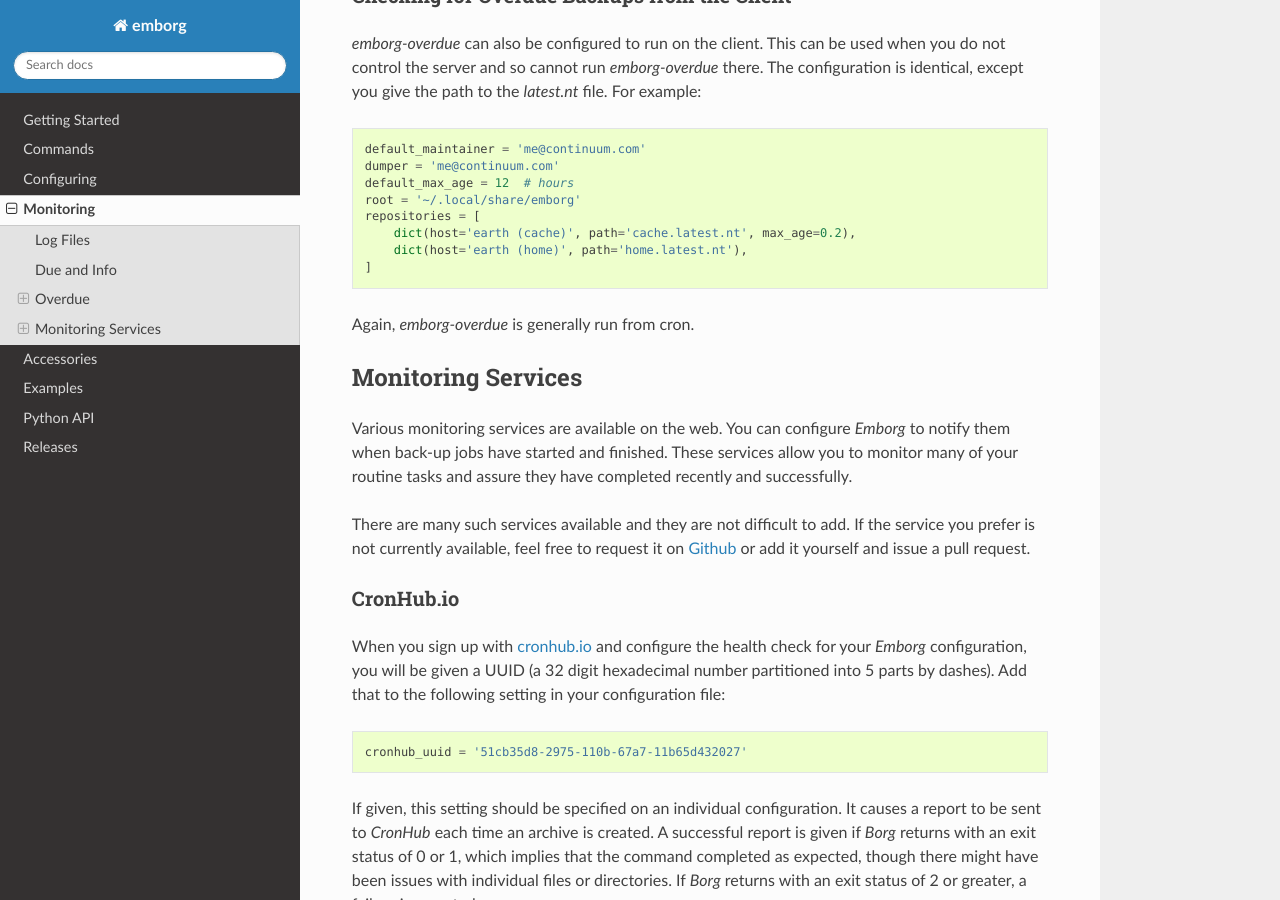
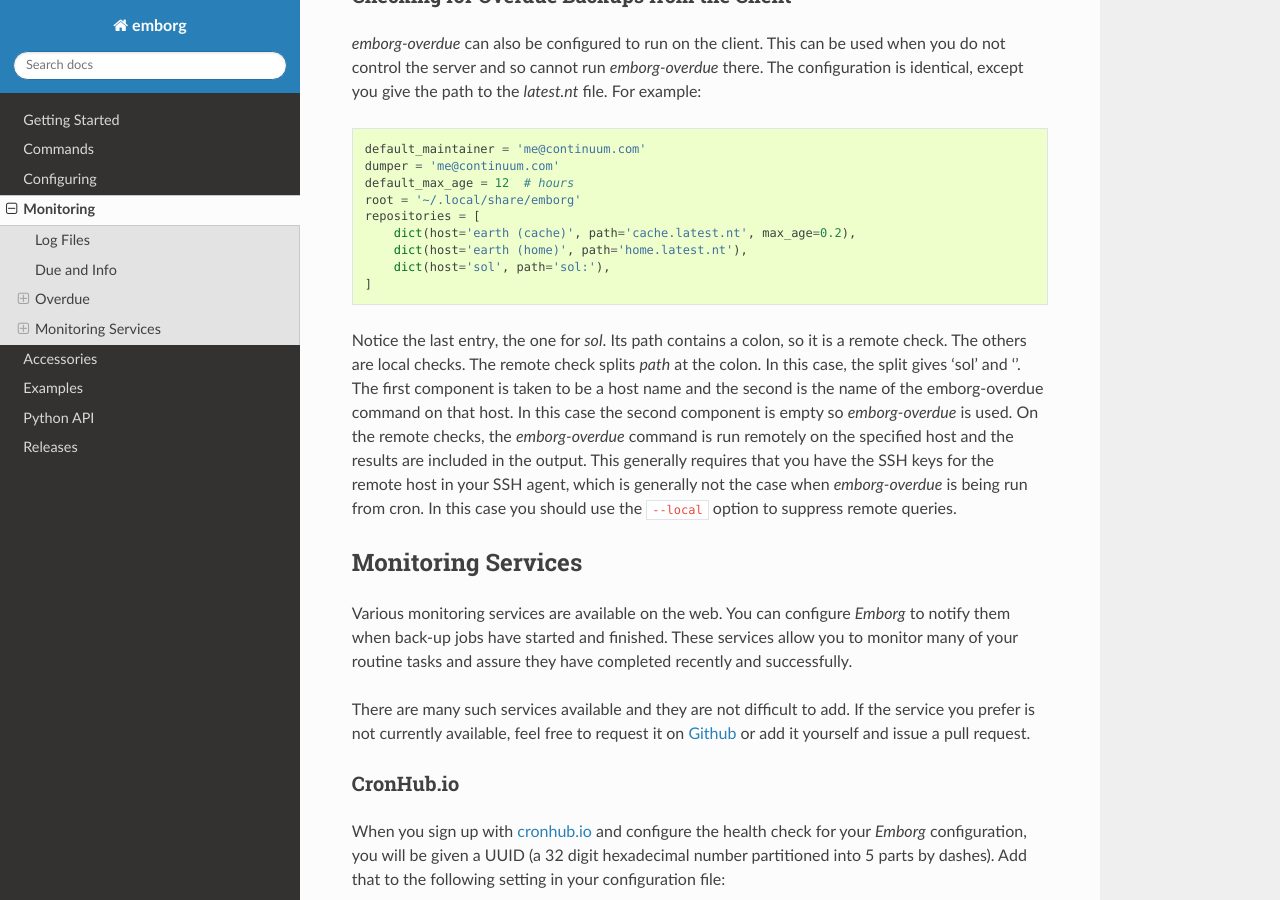
Before and after one commit to KenKundert/emborg, a Sphinx documentation site: the page built from doc/monitoring.rst, in a window 1280 px wide and 900 px high, scrolled down 4330 px. Built offline with Sphinx 7.4.7 and the Read the Docs theme 3.1.0, drawn with Linux system fonts in a browser that asks for light colours.

Commit message:
added --local option to emborg-overdue

```diff
--- a/doc/monitoring.rst
+++ b/doc/monitoring.rst
@@ -239,9 +239,19 @@ file.  For example:
     repositories = [
         dict(host='earth (cache)', path='cache.latest.nt', max_age=0.2),
         dict(host='earth (home)', path='home.latest.nt'),
+        dict(host='sol', path='sol:'),
     ]
 
-Again, *emborg-overdue* is generally run from cron.
+Notice the last entry, the one for *sol*.  Its path contains a colon, so it is
+a remote check.  The others are local checks.  The remote check splits *path* at
+the colon.  In this case, the split gives 'sol' and ''.  The first component is
+taken to be a host name and the second is the name of the emborg-overdue command
+on that host.  In this case the second component is empty so *emborg-overdue* is
+used.  On the remote checks, the *emborg-overdue* command is run remotely on the
+specified host and the results are included in the output.  This generally
+requires that you have the SSH keys for the remote host in your SSH agent, which
+is generally not the case when *emborg-overdue* is being run from cron.  In this
+case you should use the ``--local`` option to suppress remote queries.
 
 
 .. _monitoring_services:
```
Also changed, not shown: 2 other files.
